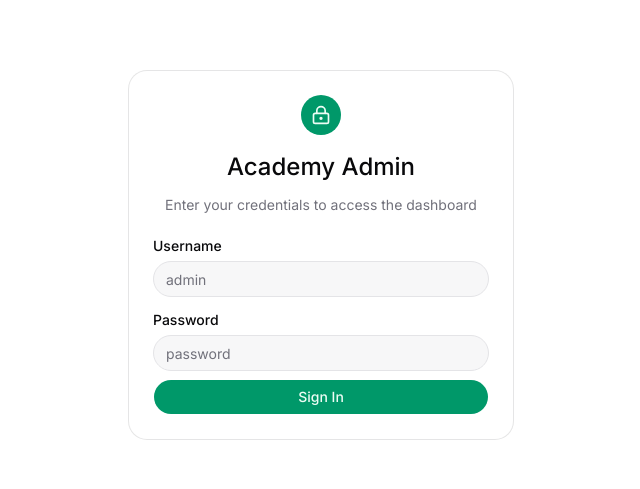
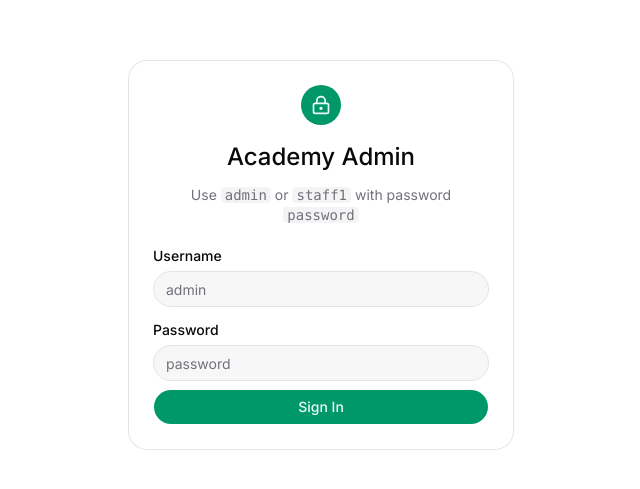
Before and after one commit to 5yndr0m/academy-admin, a Next.js app: page /login in a window 1280 px wide. Shown: the part 145-634 px from the top of the page, without its empty margins (319-959 px from the left). Built offline with nearby package versions, Linux system fonts and the light colour scheme.

Commit message:
feat: staff login added
- a mock staff login instance

```diff
--- a/app/login/page.tsx
+++ b/app/login/page.tsx
@@ -16,7 +16,7 @@ export default function LoginPage() {
 
     const handleSubmit = (e: React.FormEvent) => {
         e.preventDefault();
-        if (username === 'admin' && password === 'password') {
+        if ((username === 'admin' || username === 'staff1') && password === 'password') {
             login(username);
         } else {
             setError('Invalid credentials');
@@ -34,7 +34,7 @@ export default function LoginPage() {
                     </div>
                     <CardTitle className="text-2xl">Academy Admin</CardTitle>
                     <CardDescription>
-                        Enter your credentials to access the dashboard
+                        Use <code className="bg-muted px-1 rounded">admin</code> or <code className="bg-muted px-1 rounded">staff1</code> with password <code className="bg-muted px-1 rounded">password</code>
                     </CardDescription>
                 </CardHeader>
                 <form onSubmit={handleSubmit}>
```
